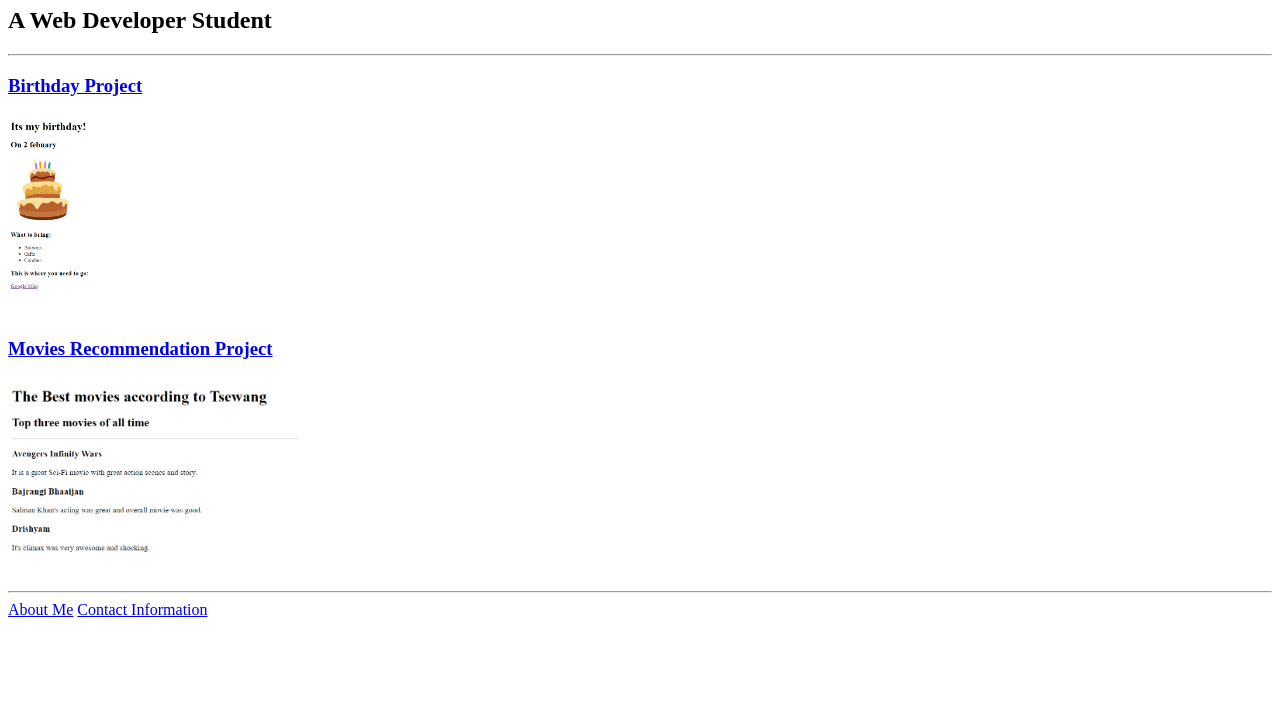
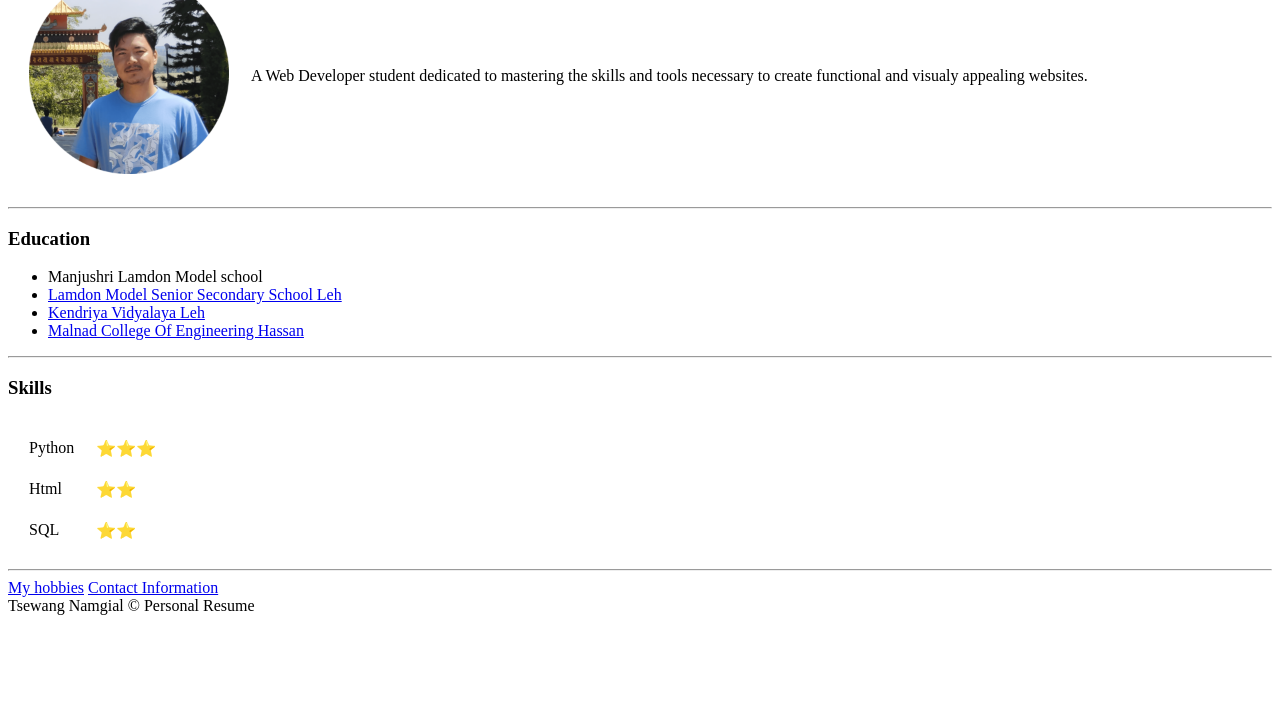
Before and after one commit to tsenam178/html-portfolio, a plain HTML site: page index.html in a window 1280 px wide. Shown: the part 73-800 px from the top of the page. Drawn offline with Linux system fonts and the light colour scheme.

Commit message:
Initial cv

```diff
--- a/index.html
+++ b/index.html
@@ -2,20 +2,42 @@
 <html lang="en">
     <head>
         <meta charset="utf-8">
-        <title>Portfolio</title>
+        <title>My Resume</title>
     </head>
     <body>
-        <h1>Tsewang Namgial Portfolio</h1>
-        <h2>A Web Developer Student</h2>
+        <table cellspacing="20">
+            <tr>
+            <td><img src="./images/Profile_pic.png" alt="Profile Picture" height="200px"></td>
+            <td> A Web Developer student dedicated to mastering the skills and tools necessary to create functional and visualy appealing websites.</td>>
+            </tr>
+        </table>
         <hr>
-        <h3><a href="./birthday.html"> Birthday Project</a> </h3>
-        <img src="./assets/images/birthday-screenshot.png" alt="birthday project" height="200px">
-        <h3><a href="./movies-recommendation.html">Movies Recommendation Project</a></h3>
-        <img src="./assets/images/movies-r.png" alt="Movies Recommendation Project" height="200px">
+        <h3>Education</h3>
+        <ul>
+            <li>Manjushri Lamdon Model school</li>
+            <li><a href="https://www.lamdonschoolleh.org/">Lamdon Model Senior Secondary School Leh</a></li>
+            <li><a href="https://leh.kvs.ac.in/">Kendriya Vidyalaya Leh</a></li>
+            <li><a href="https://www.mcehassan.ac.in/">Malnad College Of Engineering Hassan</a></li>
+        </ul>
         <hr>
-        <a href="./public/about.html">About Me</a>
-        <a href="./public/contact.html">Contact Information</a>
-
-
-    </body>
+        <h3>Skills</h3>
+        <table cellspacing="20">
+            <tr>
+                <td>Python</td>
+                <td>⭐⭐⭐</td>
+            </tr>
+            <tr>
+                <td>Html</td>
+                <td>⭐⭐</td>
+            </tr>
+            <tr>
+                <td>SQL</td>
+                <td>⭐⭐</td>
+            </tr>
+        </table>
+        <hr>
+        <a href="./hobbies.html">My hobbies</a>
+        <a href="./contact.html">Contact Information</a>
+ </body>
+ <footer> Tsewang Namgial © Personal Resume</footer>
 </html>
```
Also changed, not shown: contact.html (added, +27 -0 lines), hobbies.html (added, +18 -0 lines), images/Profile_pic.png (added).
